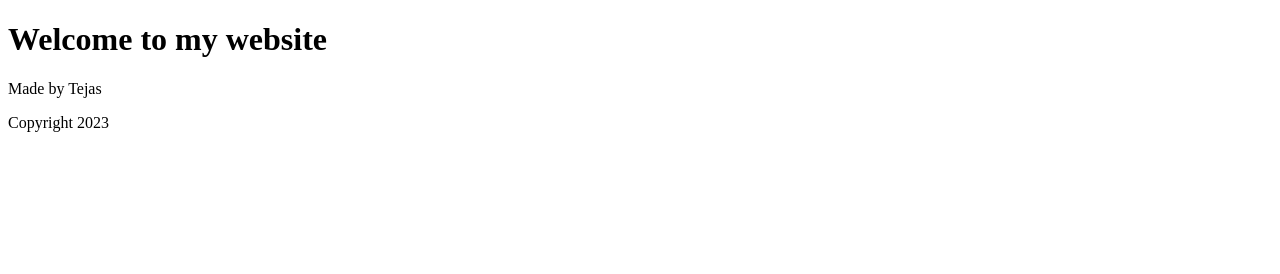
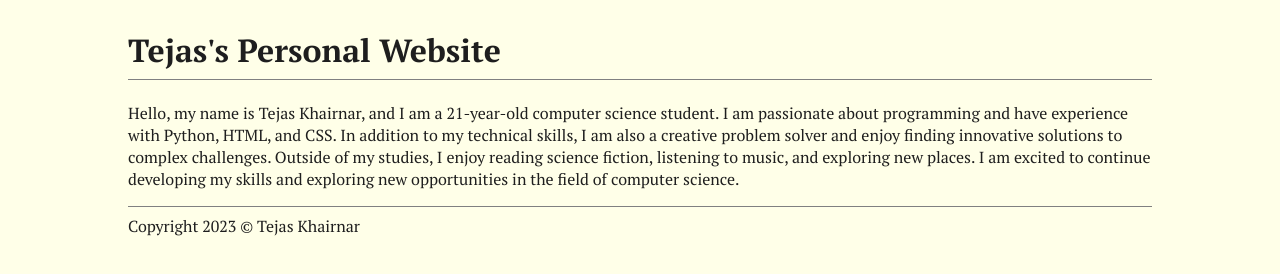
Before and after one commit to tnk1010/tnk1010.github.io, a plain HTML site: page index.html in a window 1280 px wide. Drawn offline with Linux system fonts and the light colour scheme.

Commit message:
Add files via upload

```diff
--- a/index.html
+++ b/index.html
@@ -5,10 +5,18 @@
     <meta http-equiv="X-UA-Compatible" content="IE=edge">
     <meta name="viewport" content="width=device-width, initial-scale=1.0">
     <title>Tejas's Personal Website</title>
+    <link rel="preconnect" href="https://fonts.googleapis.com">
+<link rel="preconnect" href="https://fonts.gstatic.com" crossorigin>
+<link href="https://fonts.googleapis.com/css2?family=PT+Serif:wght@400;700&display=swap" rel="stylesheet">
+    <link rel="stylesheet" href="style.css">
 </head>
 <body>
-    <h1>Welcome to my website</h1>
-    <p>Made by Tejas</p>
-    <p>Copyright 2023</p>
+    <div class="container">
+        <h1>Tejas's Personal Website</h1>
+        <p>
+            Hello, my name is Tejas Khairnar, and I am a 21-year-old computer science student. I am passionate about programming and have experience with Python, HTML, and CSS. In addition to my technical skills, I am also a creative problem solver and enjoy finding innovative solutions to complex challenges. Outside of my studies, I enjoy reading science fiction, listening to music, and exploring new places. I am excited to continue developing my skills and exploring new opportunities in the field of computer science.
+        </p>
+        <p id="footer">Copyright 2023 &copy; Tejas Khairnar</p>
+    </div>
 </body>
 </html>
--- /dev/null
+++ b/style.css
@@ -0,0 +1,26 @@
+* {
+    box-sizing: border-box;
+}
+
+html, body {
+    font-family: 'PT Serif', serif;
+    margin: 0;
+    padding: 0;
+    background-color: rgb(255, 255, 232);
+    color: rgb(30, 30, 30);
+}
+
+.container {
+    width: 80%;
+    margin: 0 auto;
+}
+
+h1 {
+    border-bottom: 1px solid gray;
+    padding: 0.5rem 0;
+}
+
+#footer {
+    border-top: 1px solid gray;
+    padding: 0.5rem 0;
+}
```
